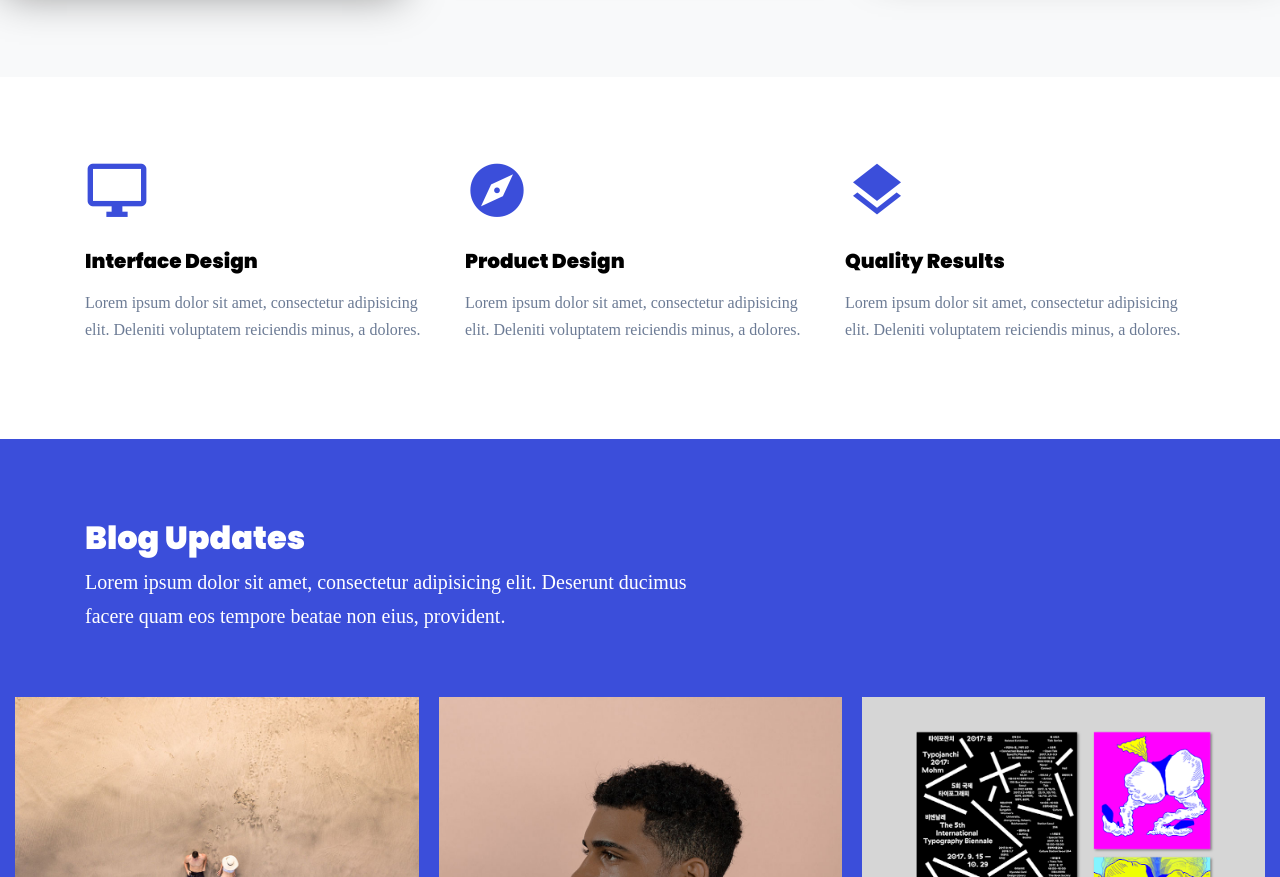
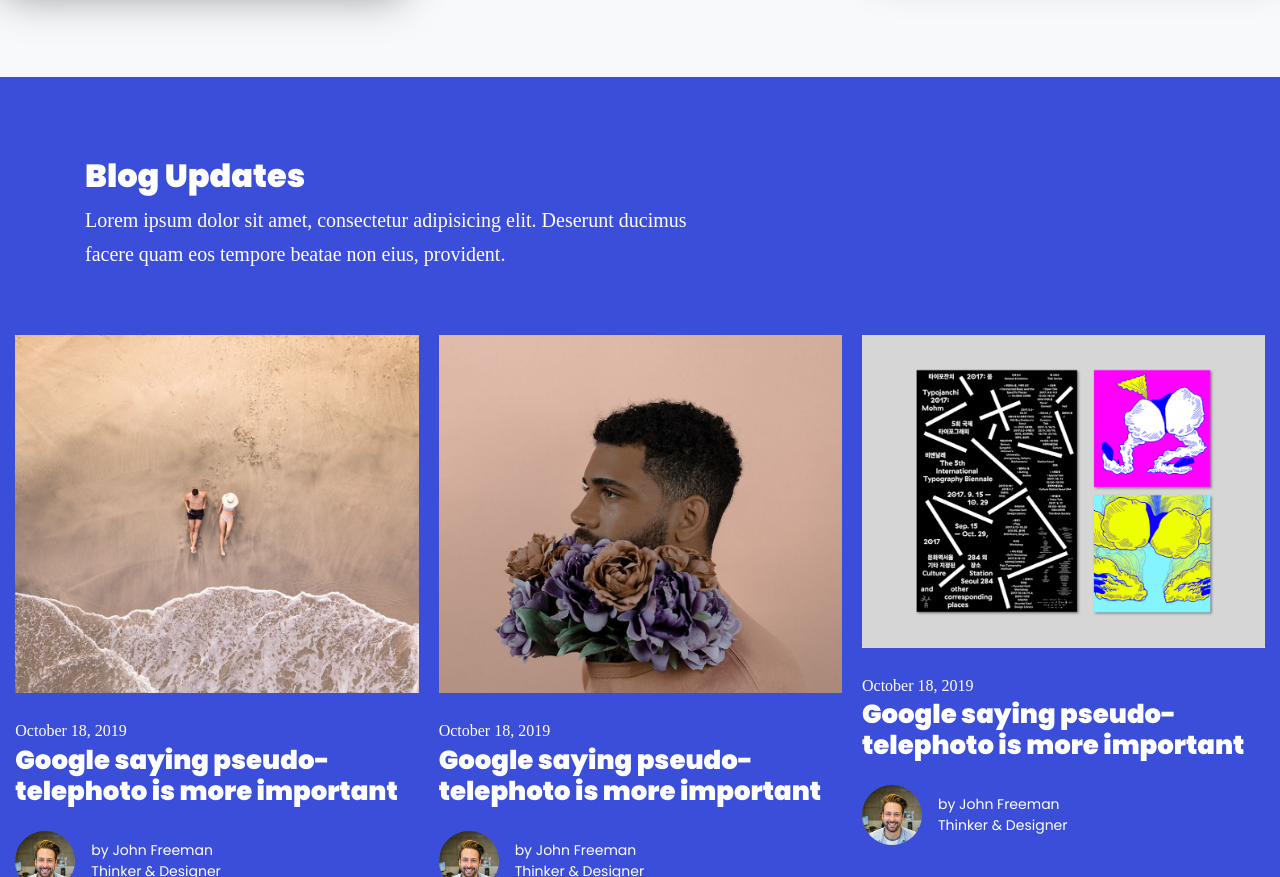
Before and after one commit to KIMtaeheee/KIMtaeheee.github.io, a plain HTML site: page index.html in a window 1280 px wide. Shown: the part 1424-2301 px from the top of the page. Drawn offline with Linux system fonts and the light colour scheme; files whose address does not match are found by name; a web font is replaced by a local one.

Commit message:
가운데 지우기

```diff
--- a/index.html
+++ b/index.html
@@ -106,40 +106,6 @@
         </div>
         <div class="col-md-4">
           <a href="portfolio-single.html" class="portfolio-item"><img src="images/hero_3.jpg" alt="Image" class="img-fluid"></a>
-        </div>
-      </div>
-    </div>
-
-    <div class="site-section">
-      <div class="container">
-        <div class="row">
-          <div class="col-md-4">
-            <div class="service-29191">
-              <span class="wrap-icon mb-4 d-block">
-                <span class="icon-desktop_windows"></span>
-              </span>
-              <h3 class="mb-3">Interface Design</h3>
-              <p>Lorem ipsum dolor sit amet, consectetur adipisicing elit. Deleniti voluptatem reiciendis minus, a dolores.</p>
-            </div>
-          </div>
-          <div class="col-md-4">
-            <div class="service-29191">
-              <span class="wrap-icon mb-4 d-block">
-                <span class="icon-explore"></span>
-              </span>
-              <h3 class="mb-3">Product Design</h3>
-              <p>Lorem ipsum dolor sit amet, consectetur adipisicing elit. Deleniti voluptatem reiciendis minus, a dolores.</p>
-            </div>
-          </div>
-          <div class="col-md-4">
-            <div class="service-29191">
-              <span class="wrap-icon mb-4 d-block">
-                <span class="icon-layers"></span>
-              </span>
-              <h3 class="mb-3">Quality Results</h3>
-              <p>Lorem ipsum dolor sit amet, consectetur adipisicing elit. Deleniti voluptatem reiciendis minus, a dolores.</p>
-            </div>
-          </div>
         </div>
       </div>
     </div>
```
